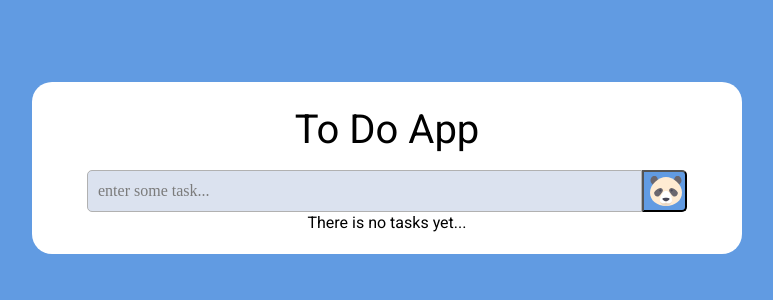
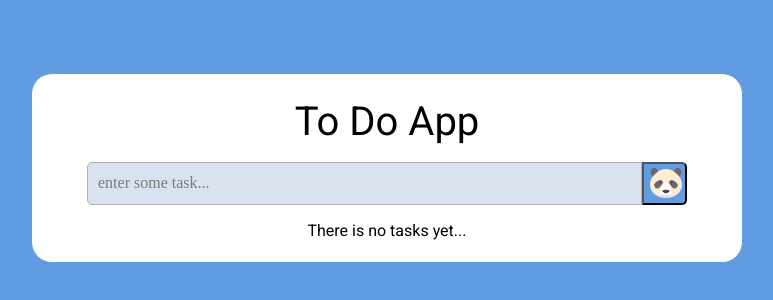
Before and after one commit to RomanShemelin/todo-typescript, a React (Vite) app: page / in a window 1280 px wide. Shown: the part 232-532 px from the top of the page, without its empty margins (253-1026 px from the left). Built offline with nearby package versions, Linux system fonts and the light colour scheme.

Commit message:
change css input task

```diff
--- a/src/views/components/InputTask/index.module.scss
+++ b/src/views/components/InputTask/index.module.scss
@@ -2,6 +2,7 @@
   width: 100%;
   display: grid;
   grid-template-columns: 1fr 45px;
+  margin-bottom: 15px;
   &Value {
     border: 1px solid #b1b1b1;
     border-top-left-radius: 5px;
--- a/src/views/components/InputTask/index.tsx
+++ b/src/views/components/InputTask/index.tsx
@@ -1,4 +1,3 @@
-import { PlusOutlined } from "@ant-design/icons";
 import Icon, {
   CustomIconComponentProps,
 } from "@ant-design/icons/lib/components/Icon";
```
